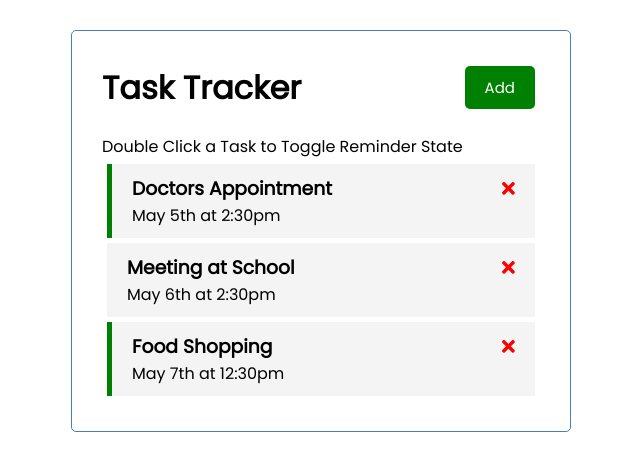
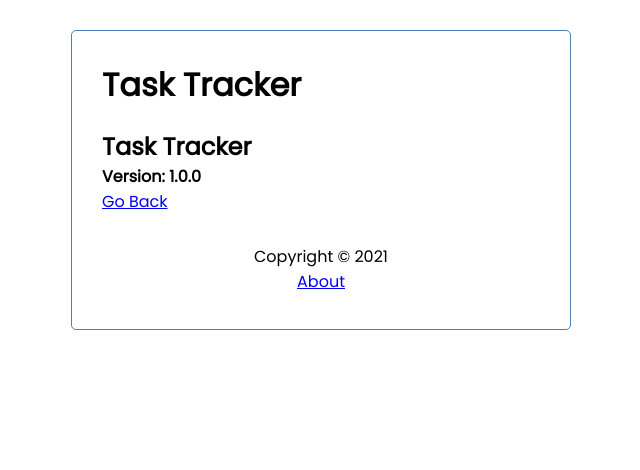
Before and after one commit to markpackham/angular-crash, an Angular app: page /about in a window 1280 px wide. Shown: the top 470 px of the page, without its empty margins (319-959 px from the left). Built offline with nearby package versions, Linux system fonts and the light colour scheme; data requests are answered from the project's data file.

Commit message:
add routes for about and homepage

```diff
--- a/src/app/app.component.html
+++ b/src/app/app.component.html
@@ -1,6 +1,6 @@
 <div class="container">
   <app-header>
   </app-header>
-  <app-tasks>
-  </app-tasks>
+  <router-outlet></router-outlet>
+  <app-footer></app-footer>
 </div>
--- a/src/app/app.module.ts
+++ b/src/app/app.module.ts
@@ -2,7 +2,8 @@
 import { BrowserModule } from '@angular/platform-browser';
 import { FontAwesomeModule } from '@fortawesome/angular-fontawesome';
 import { HttpClientModule } from '@angular/common/http';
-import {  FormsModule } from '@angular/forms';
+import { FormsModule } from '@angular/forms';
+import { RouterModule, Routes } from '@angular/router';
 
 import { AppComponent } from './app.component';
 import { HeaderComponent } from './components/header/header.component';
@@ -12,6 +13,11 @@
 import { FooterComponent } from './components/footer/footer.component';
 import { TaskItemComponent } from './components/task-item/task-item.component';
 import { TasksComponent } from './components/tasks/tasks.component';
+
+const appRoutes: Routes = [
+  {path: '', component: TasksComponent},
+  {path: 'about', component: AboutComponent},
+]
 
 @NgModule({
   declarations: [
@@ -28,7 +34,8 @@
     BrowserModule,
     FontAwesomeModule,
     HttpClientModule,
-    FormsModule
+    FormsModule,
+    RouterModule.forRoot(appRoutes, {enableTracing: true})
   ],
   providers: [],
   bootstrap: [AppComponent]
--- a/src/app/components/footer/footer.component.html
+++ b/src/app/components/footer/footer.component.html
@@ -1 +1,4 @@
-<p>footer works!</p>
+<footer>
+  <p>Copyright &copy; 2021</p>
+  <a routerLink="/about">About</a>
+</footer>
--- a/src/app/components/header/header.component.html
+++ b/src/app/components/header/header.component.html
@@ -1,5 +1,5 @@
 <header>
   <h1>{{title}}</h1>
-  <app-button color="{{showAddTask ? 'red' : 'green'}}" text="{{showAddTask ? 'Close' : 'Add'}}"
+  <app-button *ngIf="hasRoute('/')" color="{{showAddTask ? 'red' : 'green'}}" text="{{showAddTask ? 'Close' : 'Add'}}"
     (btnClick)="toggleAddTask()"></app-button>
 </header>
--- a/src/app/components/header/header.component.ts
+++ b/src/app/components/header/header.component.ts
@@ -1,6 +1,7 @@
 import { Component, OnInit } from '@angular/core';
 import {UiService} from '../../services/ui.service';
 import {Subscription} from 'rxjs';
+import {Router} from '@angular/router';
 
 @Component({
   selector: 'app-header',
@@ -12,7 +13,7 @@
   showAddTask: boolean = false;
   subscription: Subscription;
 
-  constructor(private uiService: UiService) {
+  constructor(private uiService: UiService, private router: Router) {
     this.subscription = this.uiService.onToggle().subscribe((value) => (this.showAddTask = value))
   }
 
@@ -23,4 +24,8 @@
     this.uiService.toggleAddTask();
   }
 
+  hasRoute(route: string){
+    return this.router.url === route;
+  }
+
 }
```
